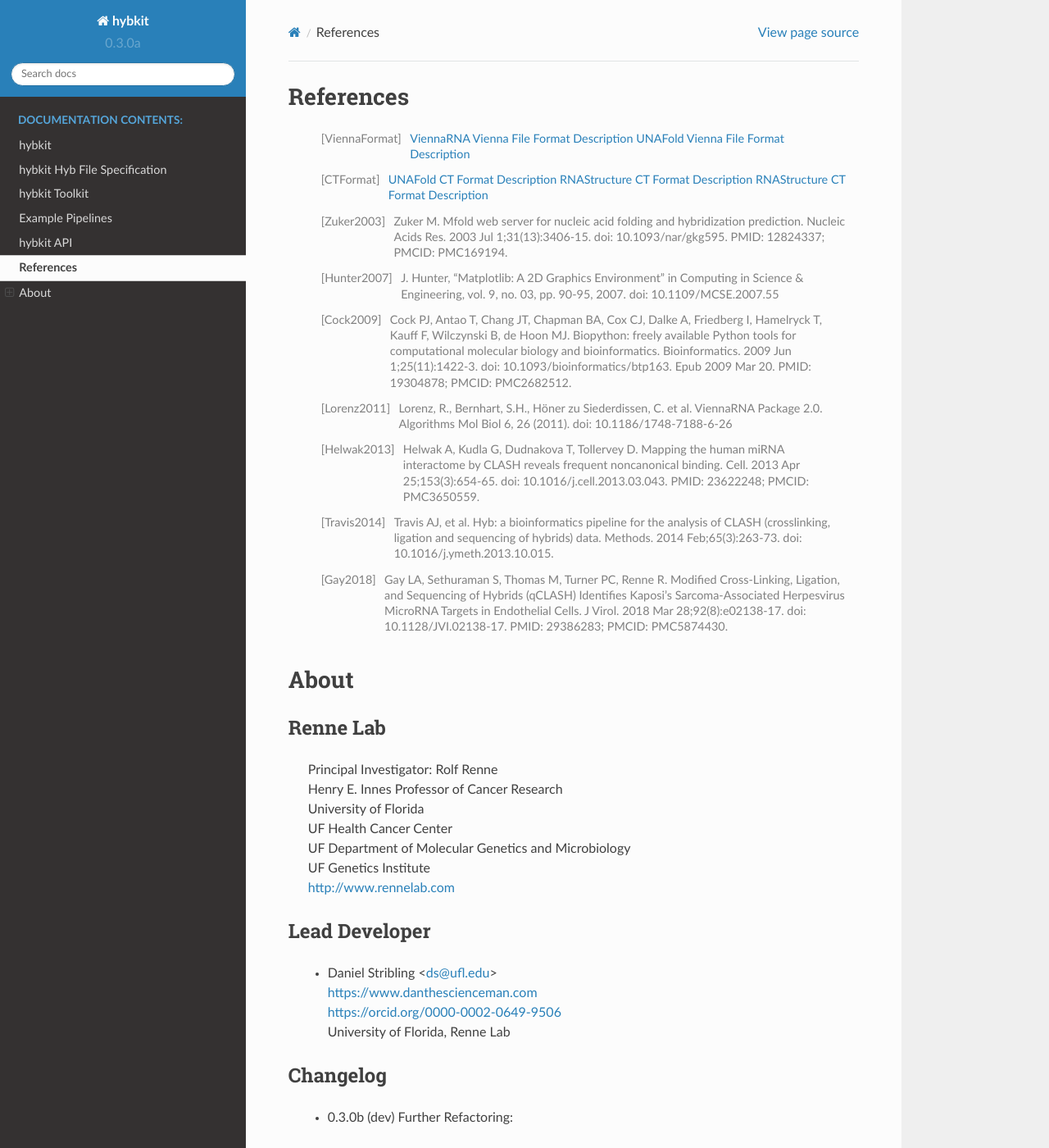
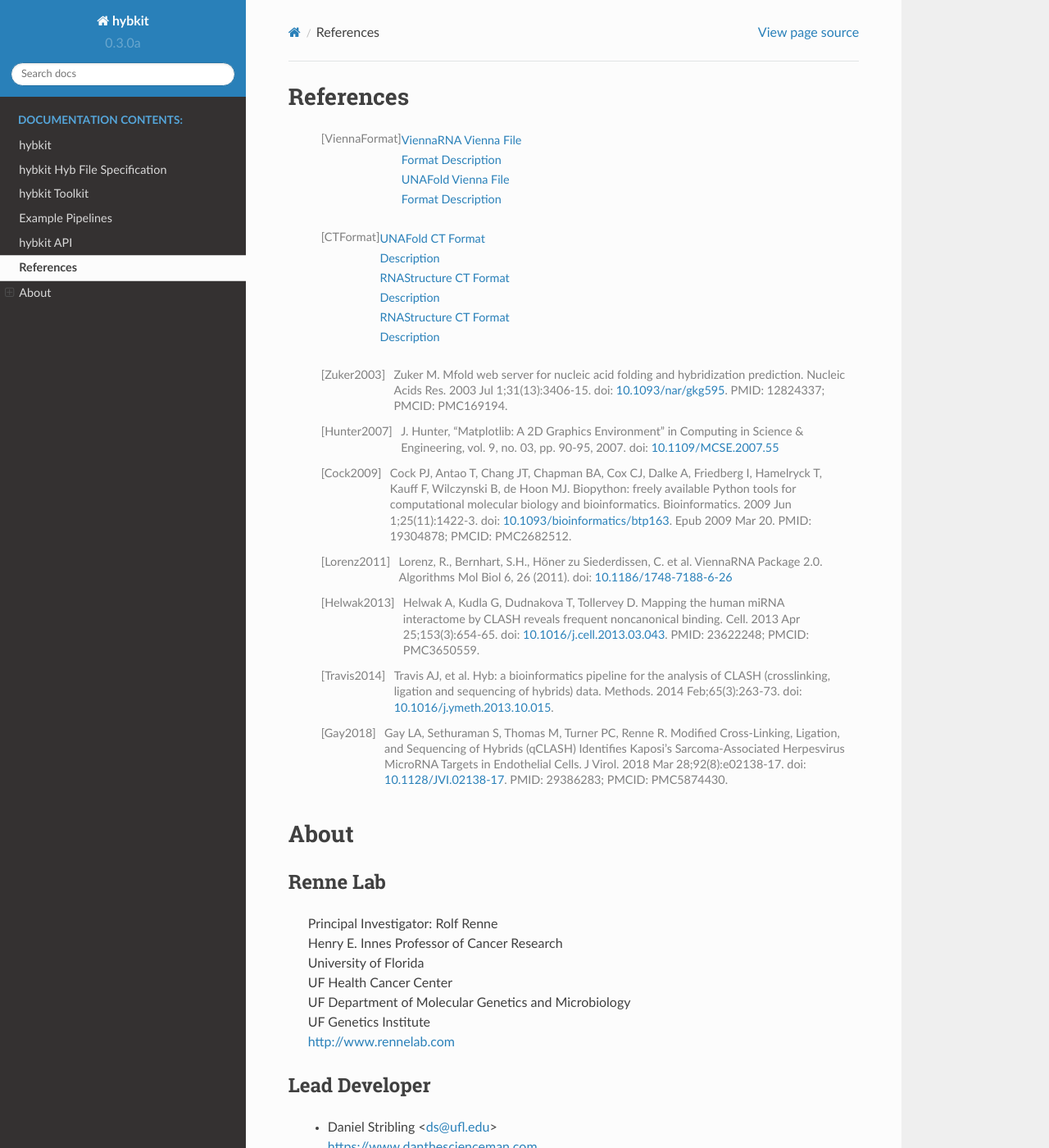
Before and after one commit to RenneLab/hybkit, a Sphinx documentation site: the page built from docs/source/about.rst, in a window 1280 px wide and 1400 px high. Shown: the whole window at 82% size. Built offline with Sphinx 7.4.7 and the Read the Docs theme 2.0.0, drawn with Linux system fonts in a browser that asks for light colours; part of the change alters nothing that is shown.

Commit message:
References Update

```diff
--- a/docs/source/about.rst
+++ b/docs/source/about.rst
@@ -1,35 +1,44 @@
 
 References
 ==========
-    .. [ViennaFormat] `ViennaRNA Vienna File Format Description <https://www.tbi.univie.ac.at/RNA/tutorial/#sec2_7>`_
-           `UNAFold Vienna File Format Description <https://www.tbi.univie.ac.at/RNA/tutorial/#sec2_7>`_
-    .. [CTFormat] `UNAFold CT Format Description <http://www.unafold.org/doc/formats.php#CT>`_
-           `RNAStructure CT Format Description <https://rna.urmc.rochester.edu/Text/File_Formats.html#CT>`_
-           `RNAStructure CT Format Description <https://rna.urmc.rochester.edu/Text/File_Formats.html#CT>`_
+    .. [ViennaFormat]
+         | `ViennaRNA Vienna File Format Description <https://www.tbi.univie.ac.at/RNA/tutorial/#sec2_7>`_
+         | `UNAFold Vienna File Format Description <https://www.tbi.univie.ac.at/RNA/tutorial/#sec2_7>`_
+    .. [CTFormat]
+         | `UNAFold CT Format Description <http://www.unafold.org/doc/formats.php#CT>`_
+         | `RNAStructure CT Format Description <https://rna.urmc.rochester.edu/Text/File_Formats.html#CT>`_
+         | `RNAStructure CT Format Description <https://rna.urmc.rochester.edu/Text/File_Formats.html#CT>`_
     .. [Zuker2003] Zuker M. Mfold web server for nucleic acid folding and hybridization
-           prediction. Nucleic Acids Res. 2003 Jul 1;31(13):3406-15. doi: 10.1093/nar/gkg595.
+           prediction. Nucleic Acids Res. 2003 Jul 1;31(13):3406-15.
+           doi: `10.1093/nar/gkg595 <https://doi.org/10.1093/nar/gkg595>`_.
            PMID: 12824337; PMCID: PMC169194.
     .. [Hunter2007] J. Hunter, "Matplotlib: A 2D Graphics Environment" in Computing in
            Science & Engineering, vol. 9, no. 03, pp. 90-95, 2007.
-           doi: 10.1109/MCSE.2007.55
+           doi: `10.1109/MCSE.2007.55 <https://doi.org/10.1109/MCSE.2007.55>`_
     .. [Cock2009] Cock PJ, Antao T, Chang JT, Chapman BA, Cox CJ, Dalke A, Friedberg I,
            Hamelryck T, Kauff F, Wilczynski B, de Hoon MJ. Biopython: freely available
            Python tools for computational molecular biology and bioinformatics. Bioinformatics.
-           2009 Jun 1;25(11):1422-3. doi: 10.1093/bioinformatics/btp163. Epub 2009 Mar 20.
+           2009 Jun 1;25(11):1422-3. doi:
+           `10.1093/bioinformatics/btp163 <https://doi.org/10.1093/bioinformatics/btp163>`_.
+           Epub 2009 Mar 20.
            PMID: 19304878; PMCID: PMC2682512.
     .. [Lorenz2011] Lorenz, R., Bernhart, S.H., Höner zu Siederdissen, C. et al.
            ViennaRNA Package 2.0. Algorithms Mol Biol 6, 26 (2011).
-           doi: 10.1186/1748-7188-6-26
+           doi: `10.1186/1748-7188-6-26 <https://doi.org/10.1186/1748-7188-6-26>`_
     .. [Helwak2013] Helwak A, Kudla G, Dudnakova T, Tollervey D. Mapping the human miRNA
            interactome by CLASH reveals frequent noncanonical binding. Cell. 2013
-           Apr 25;153(3):654-65. doi: 10.1016/j.cell.2013.03.043. PMID: 23622248; PMCID: PMC3650559.
+           Apr 25;153(3):654-65. doi:
+           `10.1016/j.cell.2013.03.043 <https://doi.org/10.1016/j.cell.2013.03.043>`_.
+           PMID: 23622248; PMCID: PMC3650559.
     .. [Travis2014] Travis AJ, et al. Hyb: a bioinformatics pipeline for the analysis of
            CLASH (crosslinking, ligation and sequencing of hybrids) data.
-           Methods. 2014 Feb;65(3):263-73. doi: 10.1016/j.ymeth.2013.10.015.
+           Methods. 2014 Feb;65(3):263-73.
+           doi: `10.1016/j.ymeth.2013.10.015 <https://doi.org/10.1016/j.ymeth.2013.10.015>`_.
     .. [Gay2018] Gay LA, Sethuraman S, Thomas M, Turner PC, Renne R. Modified Cross-Linking,
            Ligation, and Sequencing of Hybrids (qCLASH) Identifies Kaposi's
            Sarcoma-Associated Herpesvirus MicroRNA Targets in Endothelial Cells.
-           J Virol. 2018 Mar 28;92(8):e02138-17. doi: 10.1128/JVI.02138-17.
+           J Virol. 2018 Mar 28;92(8):e02138-17.
+           doi: `10.1128/JVI.02138-17 <https://doi.org/10.1128/JVI.02138-17>`_.
            PMID: 29386283; PMCID: PMC5874430.
 
 
```
